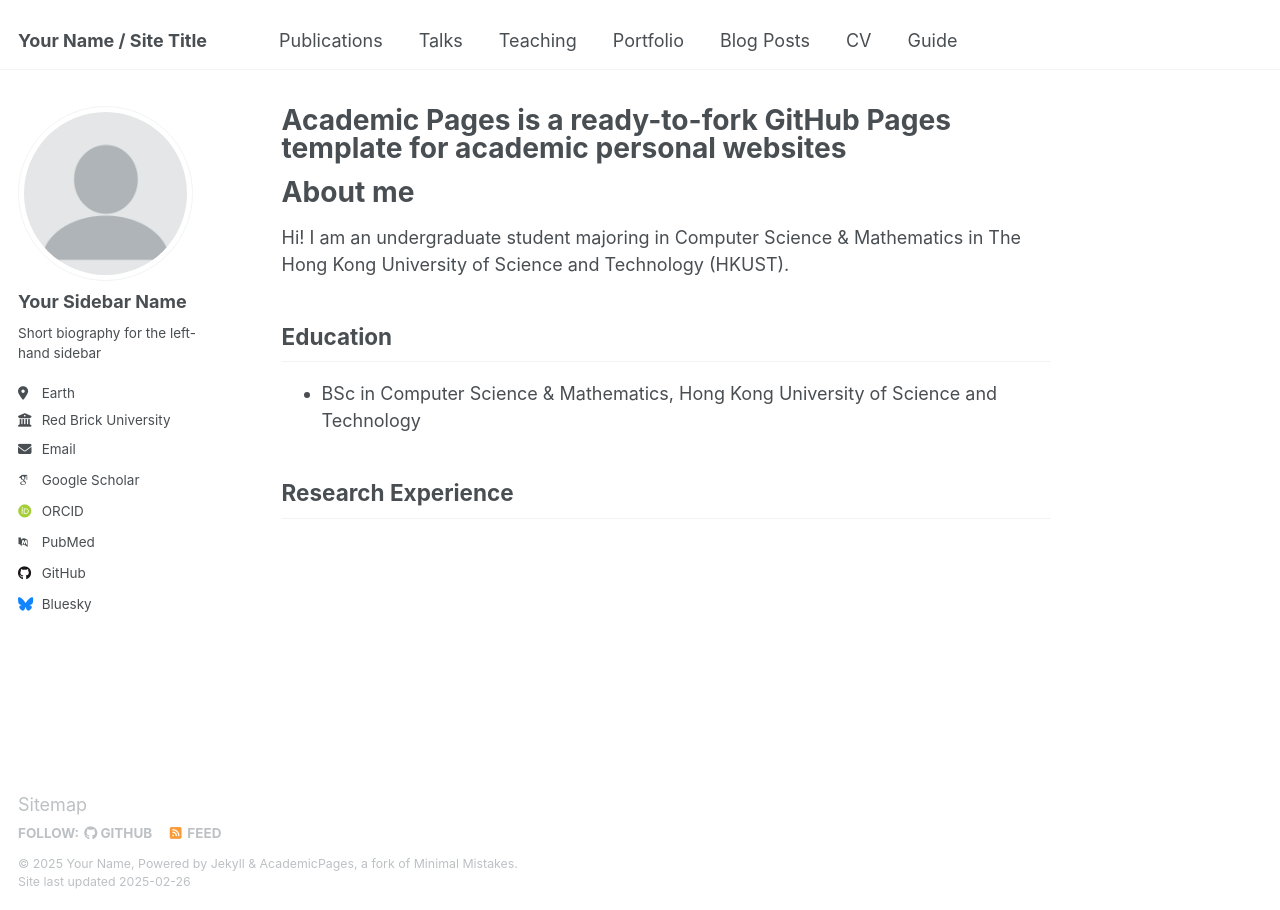
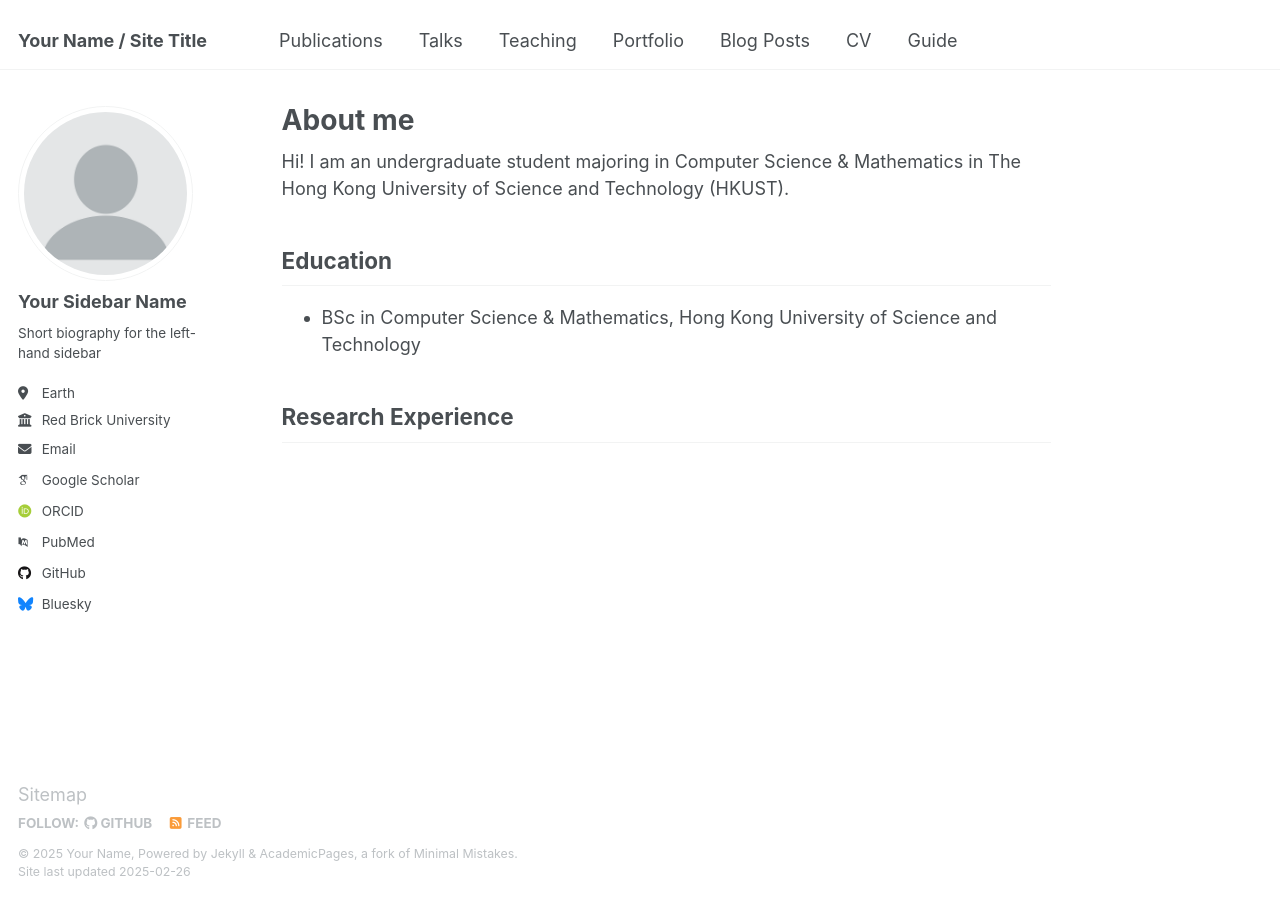
Before and after one commit to GiveMeYourRoyalty/lzhangdu.github.io, a Jekyll site: the page built from _pages/about.md, in a window 1280 px wide. Built offline with Jekyll 4.4.1, drawn with Linux system fonts in a browser that asks for light colours; some web fonts are replaced.

Commit message:
delete read.me

```diff
--- a/_pages/about.md
+++ b/_pages/about.md
@@ -1,13 +1,12 @@
 ---
 permalink: /
-title: "Academic Pages is a ready-to-fork GitHub Pages template for academic personal websites"
+title: "About me"
+excerpt: "About me"
 author_profile: true
 redirect_from:
   - /about/
   - /about.html
 ---
-
-# About me
 
 Hi! I am an undergraduate student majoring in Computer Science & Mathematics in The Hong Kong University of Science and Technology (HKUST).
 
```
